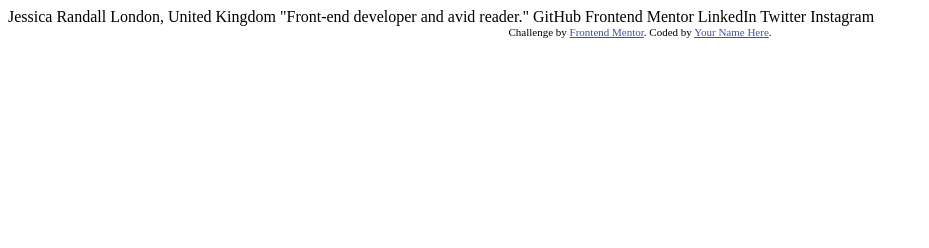
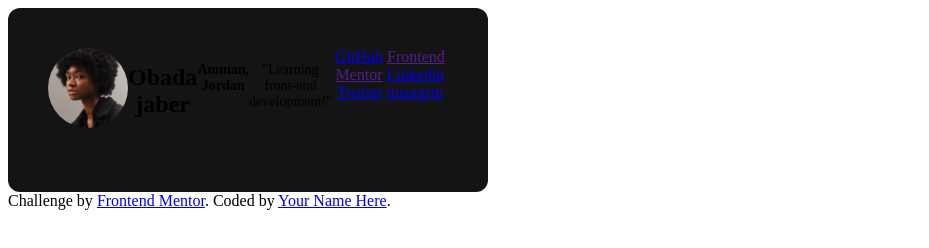
Before and after one commit to obadajaber/socialmedia-link, a plain HTML site: page social-links-profile-main/index.html in a window 1280 px wide. Shown: the whole page, without its empty margins (0-929 px from the left). Drawn offline with Linux system fonts and the light colour scheme.

Commit message:
added styles to index.html

```diff
--- a/social-links-profile-main/index.html
+++ b/social-links-profile-main/index.html
@@ -10,21 +10,73 @@
 
   <!-- Feel free to remove these styles or customise in your own stylesheet 👍 -->
   <style>
-    .attribution { font-size: 0.6875rem; text-align: center; }
-    .attribution a { color: hsl(228, 45%, 44%); }
+    .main{
+      display: flex;
+    background-color:hsl(0, 0%, 8%);
+     border-radius: 12px;
+     padding: 40px;
+     width: 400px;
+     text-align: center;
+     margin: 0;
+
+    }
+    .img {
+     width: 80px;
+     height: 80px;
+     border-radius: 50%;
+     margin-bottom: 24px;
+   }
+
+
+   .name {
+     font-size: 24px;
+     font-weight: 600;
+     margin-bottom: 8px;
+   }
+
+
+   .location {
+     color: var(--text-location);
+     font-size: 14px;
+     font-weight: 600;
+     margin-bottom: 24px;
+   }
+
+
+   .bio {
+     color: var(--text-bio);
+     font-size: 14px;
+     margin-bottom: 24px;
+   }
   </style>
 </head>
 <body>
 
-  Jessica Randall
-  London, United Kingdom
-  "Front-end developer and avid reader."
+ <div class="main">
 
-  GitHub
-  Frontend Mentor
-  LinkedIn
-  Twitter
-  Instagram
+   <img src="assets/images/avatar-jessica.jpeg" alt="Profile Picture" class="img">
+
+   <h1 class="name">Obada jaber</h1>
+
+   <p class="location">Amman, Jordan</p>
+
+   <p class="bio">"Learning front-end development!"</p>
+
+
+   <div class="links">
+
+     <a href="#" class="link-button" target="_blank">GitHub</a>
+
+     <a href="" class="link-button" target="_blank">Frontend Mentor</a>
+
+     <a href="#" class="link-button" target="_blank">Linkedin</a>
+
+     <a href="#" class="link-button" target="_blank">Twitter</a>
+
+     <a href="#" class="link-button" target="_blank">instagrm</a>
+   </div>
+   </div>
+
 
   <footer class="attribution">
     Challenge by <a href="https://www.frontendmentor.io?ref=challenge">Frontend Mentor</a>.
```
